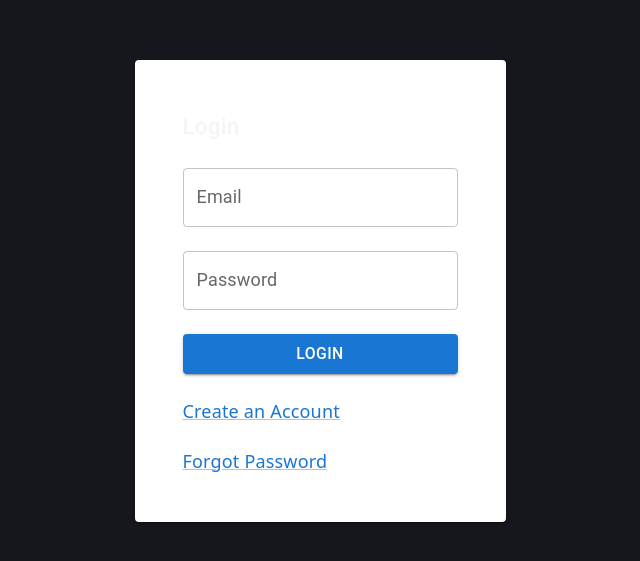
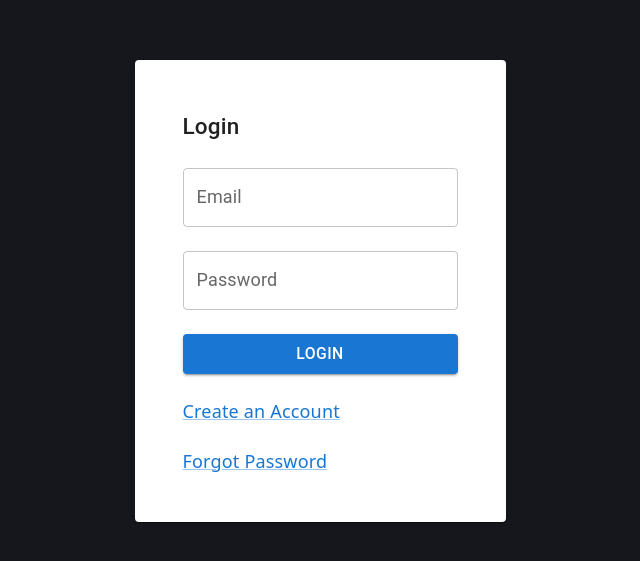
Before and after one commit to mattuzuchin/helpdesk-frontend, a React (Vite) app: page /login in a window 1280 px wide. Shown: the part 109-670 px from the top of the page, without its empty margins (320-960 px from the left). Built offline with nearby package versions, Linux system fonts and the light colour scheme.

Commit message:
fixed light mode issue

```diff
--- a/src/index.css
+++ b/src/index.css
@@ -107,10 +107,11 @@ code {
 }
 
 
-* {
+/* * {
   color: #f3f4f6;
-}
+} */
 
 body {
   background-color: #16171d;
+  color: #f3f4f6;
 }
```
